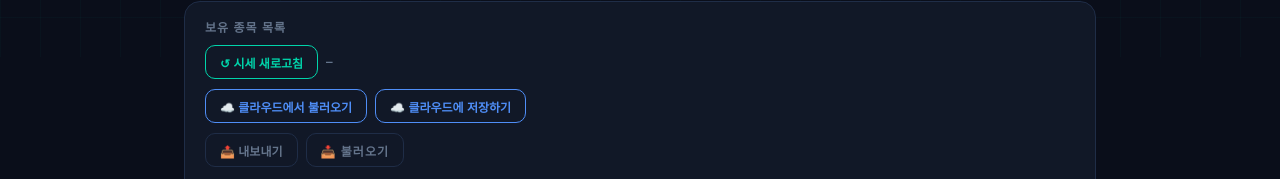
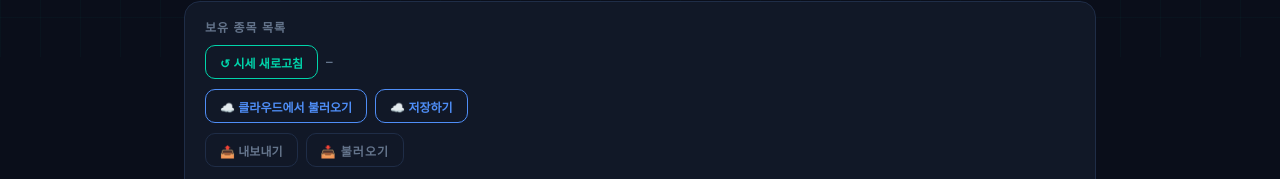
Before and after one commit to Steady-Git/tax-calculators, a plain HTML site: page portfolio2.html in a window 1280 px wide. Shown: the part 743-922 px from the top of the page. Drawn offline with Linux system fonts and the light colour scheme.

Commit message:
Change button text for cloud save functionality

```diff
--- a/portfolio2.html
+++ b/portfolio2.html
@@ -1119,7 +1119,7 @@
       <!-- 2행: 클라우드에서 불러오기 | 클라우드에 저장하기 -->
       <div style="display:flex;gap:8px;flex-wrap:wrap">
         <button class="btn-ghost" onclick="loadFromSheet()" style="height:34px;padding:0 14px;font-size:12px;white-space:nowrap;border-color:#4f8ef7;color:#4f8ef7">☁️ 클라우드에서 불러오기</button>
-        <button class="btn-ghost" onclick="saveToSheet()" id="saveSheetBtn" style="height:34px;padding:0 14px;font-size:12px;white-space:nowrap;border-color:#4f8ef7;color:#4f8ef7">☁️ 클라우드에 저장하기</button>
+        <button class="btn-ghost" onclick="saveToSheet()" id="saveSheetBtn" style="height:34px;padding:0 14px;font-size:12px;white-space:nowrap;border-color:#4f8ef7;color:#4f8ef7">☁️ 저장하기</button>
       </div>
       <!-- 3행: 내보내기 | 불러오기 -->
       <div style="display:flex;gap:8px">
```
